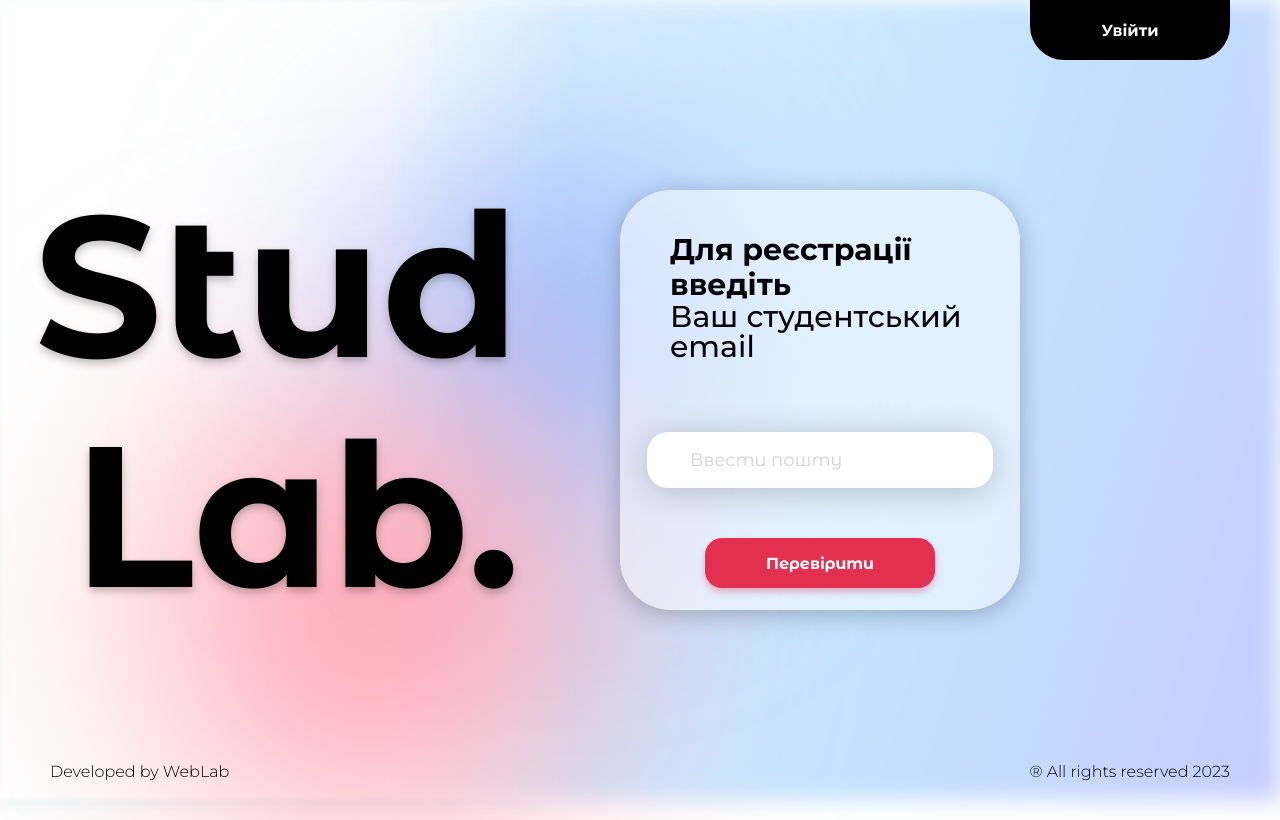
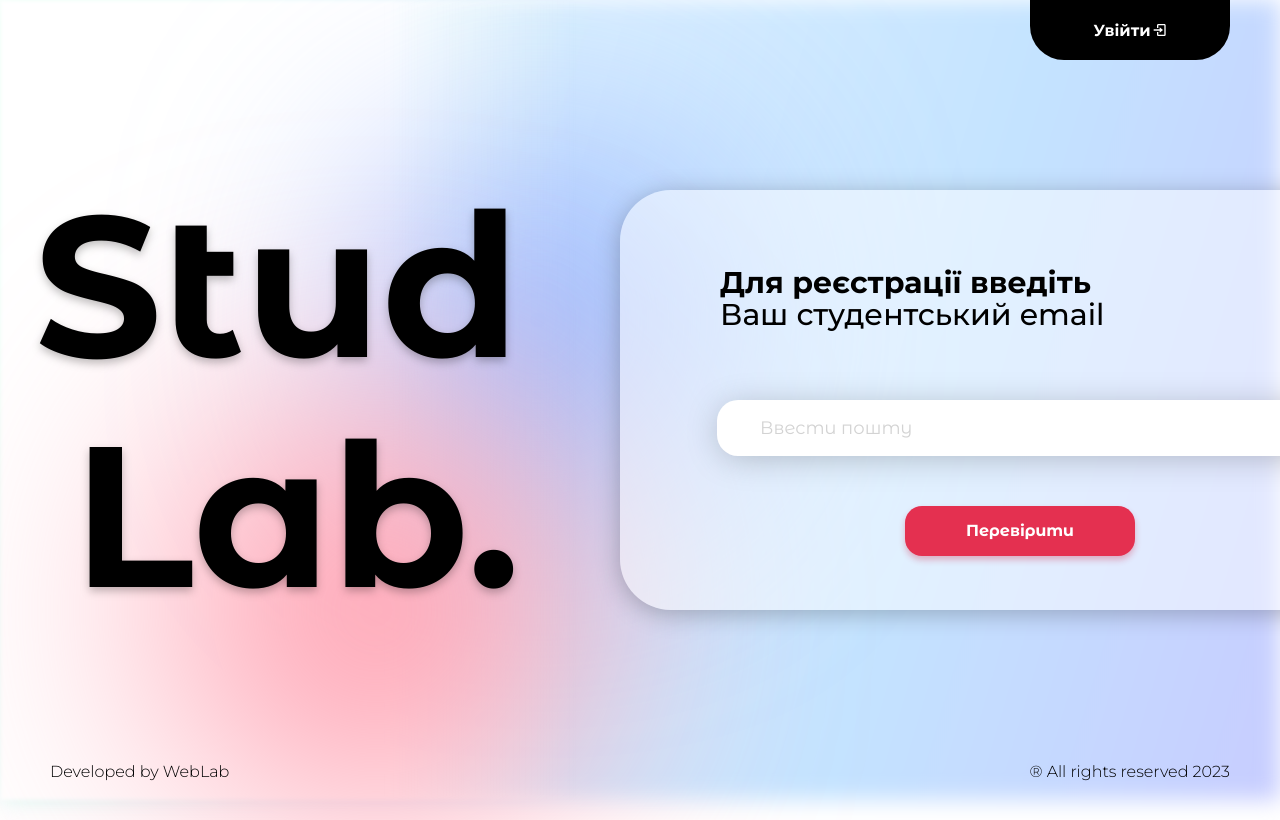
Before and after one commit to PohribniakRoman/StudLab, a React (Vite) app: page /auth in a window 1280 px wide. Built offline with nearby package versions, Linux system fonts and the light colour scheme.

Commit message:
add animation

```diff
--- a/src/components/Form/Code.tsx
+++ b/src/components/Form/Code.tsx
@@ -1,16 +1,22 @@
 import AuthFormInput from "../ui-components/AuthFormInput"
 import Button from "../ui-components/Button"
 
-export const Code:React.FC<any> = ({isAway,slideOut,slideIn})=>{
-    return<div className={`auth__form--container ${isAway?"away":""} ${slideOut?"slide-out":""} ${slideIn?"slide-in":""}`}>
+export const Code:React.FC<any> = ({animation,updateAnimation})=>{
+    const nodeName = "code";
+    const isAway = animation.active === nodeName || animation.animateOut === nodeName;
+    const slideIn = animation.active===nodeName;
+    const slideOut = animation.animateOut===nodeName;
+    return<form className={`auth__form--container ${isAway?"":"away"} ${slideOut?"slide-out":""} ${slideIn?"slide-in":""}`}>
         <div className="auth__form--wrapper-email">
             <h1 className="auth__form--header"> <b>На ваш email</b> <br /> було надіслано код для перевірки</h1>
             <div className="auth__form--input-container">
                 <AuthFormInput className="auth__form--input-email" placeholder="Ввести код"/>
             </div>
             <div className="auth__form--submit-container">
-                <Button type="submit" variant="field" title="Далі"/>
+                <Button type="submit" variant="field" title="Далі" onClick={()=>{
+                    updateAnimation({animateOut:animation.active,active:"register"})
+                }}/>
             </div>
         </div>
-    </div>
+    </form>
 }
--- a/src/components/Form/Login.tsx
+++ b/src/components/Form/Login.tsx
@@ -3,8 +3,12 @@ import Button from "../ui-components/Button"
 import { Subtitle } from "../ui-components/Subtitle"
 import React,{useState} from "react";
 
-export const Login:React.FC<any> = ({isAway,slideOut,slideIn})=>{
-    return <div className={`auth__form--container ${isAway?"away":""} ${slideOut?"slide-out":""} ${slideIn?"slide-in":""}`}>
+export const Login:React.FC<any> = ({animation,updateAnimation})=>{
+    const nodeName = "login";
+    const isAway = animation.active === nodeName || animation.animateOut === nodeName;
+    const slideIn = animation.active===nodeName;
+    const slideOut = animation.animateOut===nodeName;
+    return <form className={`auth__form--container ${isAway?"":"away"} ${slideOut?"slide-out":""} ${slideIn?"slide-in":""}`}>
             <div className="auth__form--wrapper-email">
             <div className="auth__form--input-container">
                 <Subtitle className="auth__form--input-title" title="Пошта"/>
@@ -18,5 +22,5 @@ export const Login:React.FC<any> = ({isAway,slideOut,slideIn})=>{
                 <Button type="submit" variant="field" title="Увійти"/>
             </div>
         </div>
-    </div>
+    </form>
 }
--- a/src/components/Form/Mail.tsx
+++ b/src/components/Form/Mail.tsx
@@ -1,16 +1,22 @@
 import AuthFormInput from "../ui-components/AuthFormInput"
 import Button from "../ui-components/Button"
 
-export const Mail:React.FC<any> = ({isAway,slideOut,slideIn})=>{
-    return <div className={`auth__form--container ${isAway?"away":""} ${slideOut?"slide-out":""} ${slideIn?"slide-in":""}`}>
+export const Mail:React.FC<any> = ({animation,updateAnimation})=>{
+    const nodeName = "mail";
+    const isAway = animation.active === nodeName || animation.animateOut === nodeName;
+    const slideIn = animation.active===nodeName;
+    const slideOut = animation.animateOut===nodeName;
+    return <form className={`auth__form--container ${isAway?"":"away"} ${slideOut?"slide-out":""} ${slideIn?"slide-in":""}`}>
         <div className="auth__form--wrapper-email">
             <h1 className="auth__form--header"> <b>Для реєстрації введіть</b> <br /> Ваш студентський email</h1>
             <div className="auth__form--input-container">
                 <AuthFormInput className="auth__form--input-email" placeholder="Ввести пошту"/>
             </div>
             <div className="auth__form--submit-container">
-                <Button type="submit" variant="field" title="Перевірити"/>
+                <Button type="submit" variant="field" title="Перевірити" onClick={()=>{
+                    updateAnimation({animateOut:animation.active,active:"code"})
+                }}/>
             </div>
         </div>
-    </div>
+    </form>
 }
--- a/src/components/Form/Registrate.tsx
+++ b/src/components/Form/Registrate.tsx
@@ -3,26 +3,23 @@ import AuthFormInput from "../ui-components/AuthFormInput";
 import Button from "../ui-components/Button";
 import { Subtitle } from "../ui-components/Subtitle";
 
-export const Registrate:React.FC = () => {
-
-    return <>
-    <h1 className="auth__form--header">Реєстрація</h1>
-    <div className="auth__form--container">
+export const Registrate:React.FC<any> = ({animation,updateAnimation})=>{
+    const nodeName = "register";
+    const isAway = animation.active === nodeName || animation.animateOut === nodeName;
+    const slideIn = animation.active===nodeName;
+    const slideOut = animation.animateOut===nodeName;
+    return <form className={`auth__form--container ${isAway?"":"away"} ${slideOut?"slide-out":""} ${slideIn?"slide-in":""}`}>
+    <div className="auth__form--wrapper">
+    <div className="auth__form--container-register">
+    <h1 className="auth__form--title">Реєстрація</h1>
+    <div className="aith__form--justify">
         <div className="auth__form--input-wrapper">
-        <div className="auth__form--input-container">
-            <Subtitle title="Ім'я"/>
+            <div className="auth__form--input-container-register-xs">
+                <Subtitle className="auth__form--input-title" title="Ім'я"/>
                 <AuthFormInput placeholder="Слава"/>
             </div>
-        <div className="auth__form--input-container">
-            <Subtitle title="Прізвище"/>
-            <AuthFormInput placeholder="Україні"/>
-        </div>
-        <div className="auth__form--input-container">
-            <Subtitle title="Створіть Пароль"/>
-            <AuthFormInput placeholder="Слава"/>
-        </div>
-        <div className="auth__form--input-container">
-            <Subtitle title="Підтвердіть Пароль"/>
+            <div className="auth__form--input-container-register-xs">
+                <Subtitle className="auth__form--input-title" title="Прізвище"/>
                 <AuthFormInput placeholder="Україні"/>
             </div>
         </div>
@@ -30,8 +27,22 @@ export const Registrate:React.FC = () => {
 
             </div>
         </div>
+            <div className="auth__form--input-container-register-xm">
+                <Subtitle className="auth__form--input-title" title="Створіть Пароль"/>
+                <AuthFormInput placeholder="Слава"/>
+            </div>
+            <div className="auth__form--input-container-register-xm">
+                <Subtitle className="auth__form--input-title" title="Підтвердіть Пароль"/>
+                <AuthFormInput placeholder="Україні"/>
+            </div>
+            <div className="auth__form--input-container-register-lg">
+                <Subtitle className="auth__form--input-title" title="Спеціальність"/>
+                <AuthFormInput placeholder="Україні"/>
+            </div>
     <div className="auth__form--submit-container">
-        <Button type="submit" title="Готово!"/>
+        <Button type="submit" title="Готово!" variant="field"/>
     </div>
-    </>
+    </div>
+    </div>
+    </form>
 }
--- a/src/components/ui-components/Form.tsx
+++ b/src/components/ui-components/Form.tsx
@@ -1,7 +1,7 @@
 import { ReactNode } from "react"
 
 export const Form:React.FC<{children:ReactNode}> = ({children}:{children:ReactNode}) => {
-    return <form className="auth__form">
+    return <div className="auth__form">
         {children}
-  </form>
+  </div>
 }
--- a/src/pages/Auth.tsx
+++ b/src/pages/Auth.tsx
@@ -11,7 +11,7 @@ import { Login } from "../components/Form/Login";
 export const Auth: React.FC = (): React.ReactElement => {
   const [animation,setAnimation] = useState({
     active:"mail",
-    animateOut:"login",
+    animateOut:"",
   })
   console.log(animation);
   return (
@@ -20,14 +20,17 @@ export const Auth: React.FC = (): React.ReactElement => {
         <div className="auth__container--circle-red"></div>
         <div className="auth__container--circle-green"></div>
         <div className="auth__container--glass"></div>
-        <button className="auth__btn-change" onClick={()=>{setAnimation({animateOut:animation.active,active:"login"})}}>{animation.active === "register"?"Зареєструватись":"Увійти"}<span>{animation.active === "register"?<BiLogIn />:""}</span></button>
+        <button className="auth__btn-change" onClick={()=>{
+          if(animation.active !== "login")setAnimation({animateOut:animation.active,active:"login"})
+          if(animation.active === "login")setAnimation({animateOut:animation.active,active:"mail"})
+ }}>{animation.active === "login"?"Зареєструватись":"Увійти"}<span>{animation.active === "login"?"":<BiLogIn />}</span></button>
         <div className="auth__wrapper">
           <Logo/>
           <Form>
-            <Mail slideOut={animation.animateOut==="mail"} slideIn={animation.active==="mail"}/>
-            {/* <Code/> */}
-            {/* <Registrate/> */}
-            <Login slideOut={animation.animateOut==="login"} slideIn={animation.active==="login"}/>
+            <Mail animation={animation} updateAnimation={setAnimation}/>
+            <Code animation={animation} updateAnimation={setAnimation}/>
+            <Registrate animation={animation} updateAnimation={setAnimation}/>
+            <Login animation={animation} updateAnimation={setAnimation}/>
           </Form>
         </div>
       </div>
--- a/src/styles/_auth.scss
+++ b/src/styles/_auth.scss
@@ -109,7 +109,7 @@
     animation-duration: 1.5s;
     animation-iteration-count: 1;
     position: absolute;
-    border:none;
+    border: none;
     font-size: 16px;
     font-weight: bold;
     top: 0;
@@ -144,31 +144,39 @@
     filter: drop-shadow(0px 4px 4px rgba(0, 0, 0, 0.25));
   }
   &__form {
+    position: relative;
     margin-left: 100px;
     margin-right: -160px;
     width: 800px;
+    height: 420px;
     z-index: 1;
     @include flex-center;
     user-select: none;
-    &--container{
+    &--container {
+      position: absolute;
       width: 100%;
-      height: 100%;
+      min-height: 100%;
       border-radius: 51px;
       box-shadow: 0px 4px 25px rgba(0, 0, 0, 0.25);
       background: rgba(255, 255, 255, 0.5);
-      animation-name: formSlide;
-      animation-duration: 1.5s;
-      animation-iteration-count: 1;
       @include flex-center;
+      &-register {
+        position: absolute;
+        width: 100%;
+        min-height: 100%;
+        border-radius: 51px;
+        box-shadow: 0px 4px 25px rgba(0, 0, 0, 0.25);
+        background: rgba(255, 255, 255, 0.5);
+      }
     }
 
     &--wrapper {
       @include flex-column-center;
       width: 100%;
-      &-email{
+      height: 800px !important;
+      &-email {
         @include flex-column-center;
         width: 100%;
-        height: 420px;
       }
     }
     &--header {
@@ -183,36 +191,70 @@
         line-height: 35px;
       }
     }
+    &--title {
+      text-align: center;
+      margin: 20px;
+      font-size: 40px;
+      font-family: "Montserrat", sans-serif;
+      font-weight: bold;
+    }
     &--submit-container {
       width: 90%;
       @include flex-center();
     }
     &--input {
-      &-container{
+      &-container {
         width: 65%;
         @include flex-column-center();
         align-items: flex-start;
-        transform:translateX(-43px);
-        &-login{
-          transform:translateX(-43px);
+        transform: translateX(-43px);
+        &-login {
+          transform: translateX(-43px);
           width: 65%;
           @include flex-column-center();
           align-items: flex-start;
-          margin-bottom:40px;
+          margin-bottom: 40px;
+        }
+        &-register {
+          &-xs {
+            @include flex-column-center();
+            align-items: flex-start;
+            margin-left: 60px;
+            margin-top: 20px;
+            width: 30%;
+          }
+          &-xm {
+            @include flex-column-center();
+            align-items: flex-start;
+            width: 50%;
+            margin-top: 20px;
+            margin-left: 60px;
+          }
+          &-lg {
+            margin-left: 60px;
+            @include flex-column-center();
+            align-items: flex-start;
+            margin-top: 20px;
+            width: 74%;
+          }
         }
       }
-      &-title{
+      &-title {
         font-size: 28px;
         margin: 7px 10px;
         font-weight: bold;
       }
-      &-email{
+      &-email {
         width: 100%;
         margin: 50px 0;
       }
-      &-login{
+      &-login {
         width: 100%;
         margin: 10px;
+      }
+      &-wrapper {
+        @include flex-column-center();
+        align-items: flex-start;
       }
     }
     &--avatar {
@@ -262,52 +304,60 @@
 }
 @keyframes formSlide {
   0% {
-    transform:translateX(800px) ;
+    transform: translateX(800px);
     opacity: 0;
   }
   100% {
-    transform:translateX(0) ;
+    transform: translateX(0);
     opacity: 1;
   }
 }
 
-@keyframes badge{
-  0%{
+@keyframes badge {
+  0% {
     transform: translateY(-150px);
     opacity: 0;
   }
-  100%{
+  100% {
     transform: translateY(0);
     opacity: 1;
   }
 }
-@keyframes backgroundShow{
-  0%{
+@keyframes backgroundShow {
+  0% {
     opacity: 0;
   }
-  100%{
+  100% {
     opacity: 1;
   }
 }
-.slide-out{
+@mixin away {
+  transform: translateY(800px);
+  opacity: 0;
+}
+.slide-out {
   animation-name: slideOut;
   animation-duration: 1.5s;
   animation-iteration-count: 1;
-  transform: translateY(800px);
+  @include away;
 }
-@keyframes slideOut{
-  0%{
+@keyframes slideOut {
+  0% {
     transform: translateY(0);
+    opacity: 1;
   }
-  100%{
+  100% {
     transform: translateY(800px);
+    opacity: 0;
   }
 }
 
-.slide-in{
+.slide-in {
   animation-name: formSlide;
   animation-duration: 1.5s;
   animation-iteration-count: 1;
 }
-.away{
+
+.away {
+  @include away;
 }
```
Lines whose indentation alone changed are shown as unchanged.
